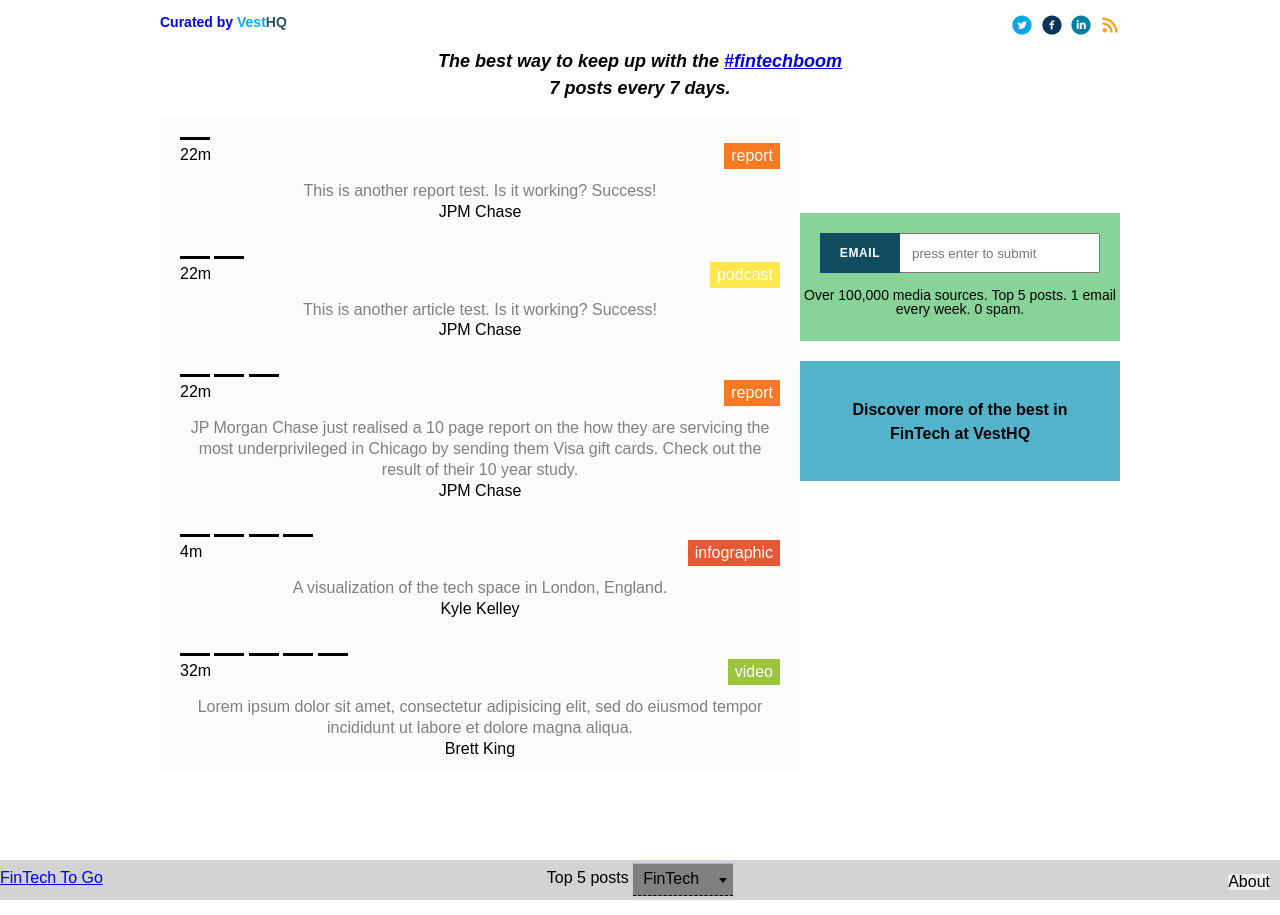
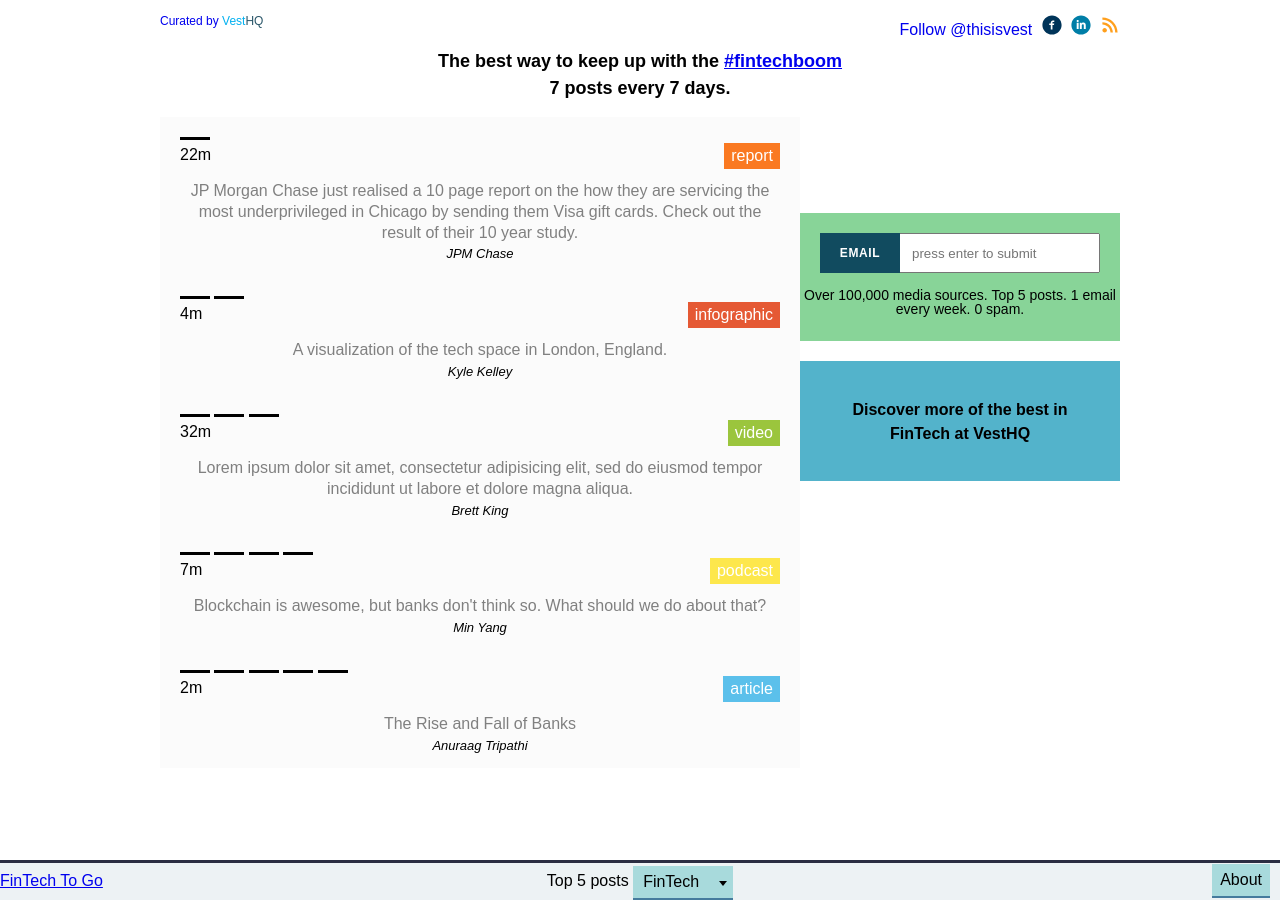
Before and after one commit to VestHQ/FinTechToGo, a Jekyll site: the page built from index.html, in a window 1280 px wide. Built offline with Jekyll 4.4.1, drawn with Linux system fonts in a browser that asks for light colours; some web fonts are replaced; comment, search, counter and statistics services are not loaded.

Commit message:
new colors and buttons formatting

```diff
--- a/_includes/footer.html
+++ b/_includes/footer.html
@@ -5,12 +5,12 @@
     </h3>
 
     <div>
-      <a href="http://www.twitter.com" target="_blank">
-        <img src="/assets/img/twitter-with-circle.svg" alt="twitter share" />
-      </a>
-      <a href="http://www.facebook.com" target="_blank">
+      <a href="https://twitter.com/thisisvest" class="twitter-follow-button" data-show-count="false" data-show-screen-name="false">Follow @thisisvest</a>
+
+      <a href="https://www.facebook.com/sharer/sharer.php?u=fintechtogo.com" target="_blank">
         <img src="/assets/img/facebook-with-circle.svg" alt="facebook share" />
       </a>
+
       <a href="http://www.linkedin.com" target="_blank">
         <img src="/assets/img/linkedin-with-circle.svg" alt="linkedin share" />
       </a>
--- a/_includes/scripts.html
+++ b/_includes/scripts.html
@@ -16,3 +16,6 @@
 <!-- jQuery Scripts -->
 <script type="text/javascript" src="{{ site.baseurl }}/assets/js/jquery-2.2.3.min.js" ></script>
 <script type="text/javascript" src="{{ site.baseurl }}/assets/js/my-javascript.js"></script>
+
+<!-- Twitter -->
+  <script>!function(d,s,id){var js,fjs=d.getElementsByTagName(s)[0],p=/^http:/.test(d.location)?'http':'https';if(!d.getElementById(id)){js=d.createElement(s);js.id=id;js.src=p+'://platform.twitter.com/widgets.js';fjs.parentNode.insertBefore(js,fjs);}}(document, 'script', 'twitter-wjs');</script>
--- a/_posts/2016-01-06-podcast.md
+++ /dev/null
@@ -1,7 +0,0 @@
----
-article-link: http://www.bloomberg.com
-article-title: This is another article test. Is it working? Success!
-article-author: JPM Chase
-article-lengh: 22m
-tag: podcast
----
--- a/_posts/2016-01-07-report.md
+++ /dev/null
@@ -1,7 +0,0 @@
----
-article-link: http://www.bloomberg.com
-article-title: This is another report test. Is it working? Success!
-article-author: JPM Chase
-article-lengh: 22m
-tag: report
----
--- a/_sass/1-base/type.sass
+++ b/_sass/1-base/type.sass
@@ -15,6 +15,9 @@
 
 .author
   color: black
+  font-size: 13px
+  font-style: italic
+  padding-top: 3px
 
 .newsletter p
   text-align: center
@@ -23,8 +26,7 @@
   font-size: 14px
 
 footer div h3
-  font-size: 14px
-  font-weight: bold
+  font-size: 12px
   #vest-site
     text-decoration: none
     span:first-child
--- a/_sass/3-layout/footer.sass
+++ b/_sass/3-layout/footer.sass
@@ -31,7 +31,6 @@
     text-align: center
     margin-bottom: 15px
     font-size: 18px
-    font-style: italic
     font-weight: 700
     line-height: 1.5
 
--- a/_sass/3-layout/header.sass
+++ b/_sass/3-layout/header.sass
@@ -7,7 +7,8 @@
   width: 100%
   padding-bottom: 20px
   height: 40px
-  background-color: lightgrey
+  background-color: #EDF2F4
+  border-top: 3px solid #2B2D42
   -webkit-transform: translate3d(0, 0, 0)
 
 header:after
@@ -50,9 +51,8 @@
   position: absolute
   text-indent: 10px
   line-height: 32px
-  background-color: grey
-  border-bottom: 1.3px dashed black
-  box-shadow: 0 1px 0 rgba(194, 180, 234, 0.9) inset, 0 1px 3px rgba(106, 168, 82, 0.1)
+  background-color: #A8DADC
+  border-bottom: 2px solid #457B9D
   width: 100%
   color: black
   &:after
@@ -188,12 +188,14 @@
     .button
       display: inline-block
       text-align: center
-      background-color: #efefef
-      border-radius: 3px
+      background-color: #A8DADC
+      border-bottom: 2px solid #457B9D
+      padding: 8px
+      margin-bottom: -8px
       cursor: pointer
       &:hover
         color: white
-        background: #009bd5
+        background: lightgrey
 
 @keyframes fadeIn
   0%
```
Also changed, not shown: assets/img/mail.svg (added), 2 other files.
